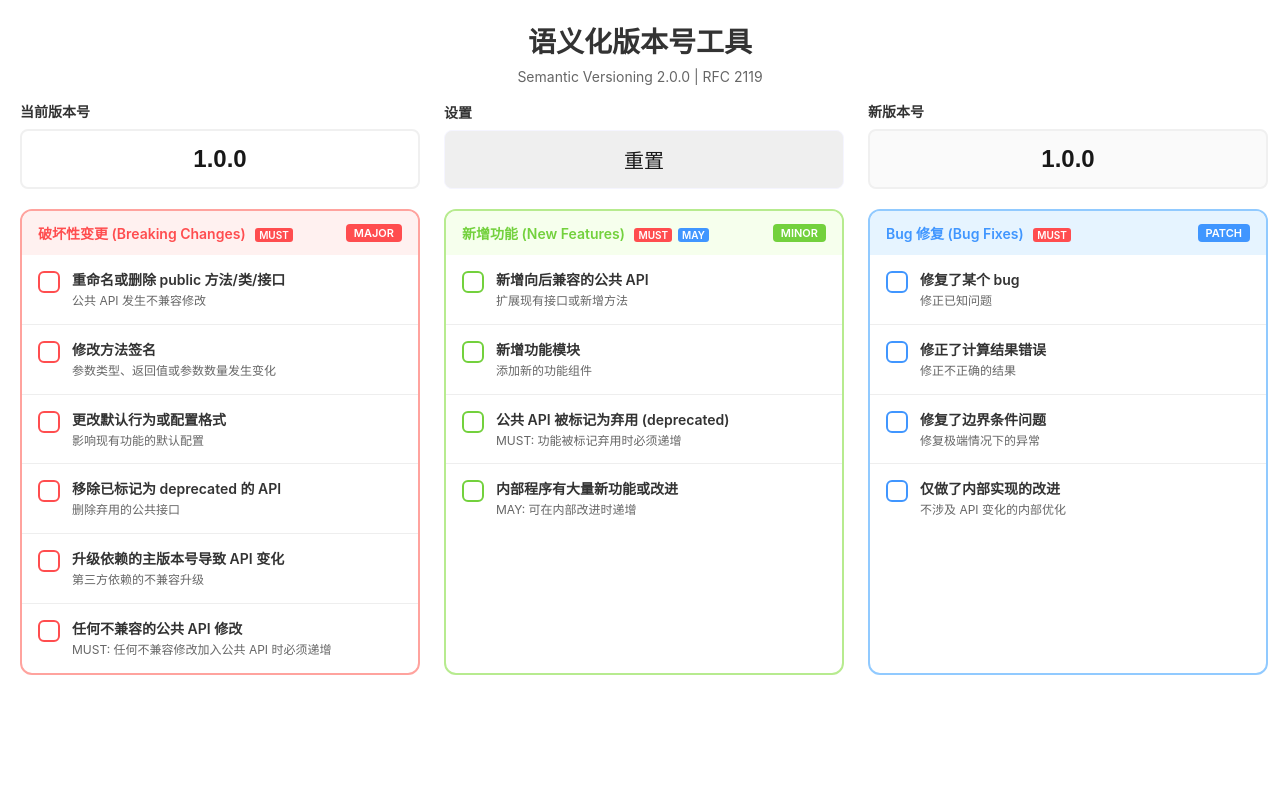
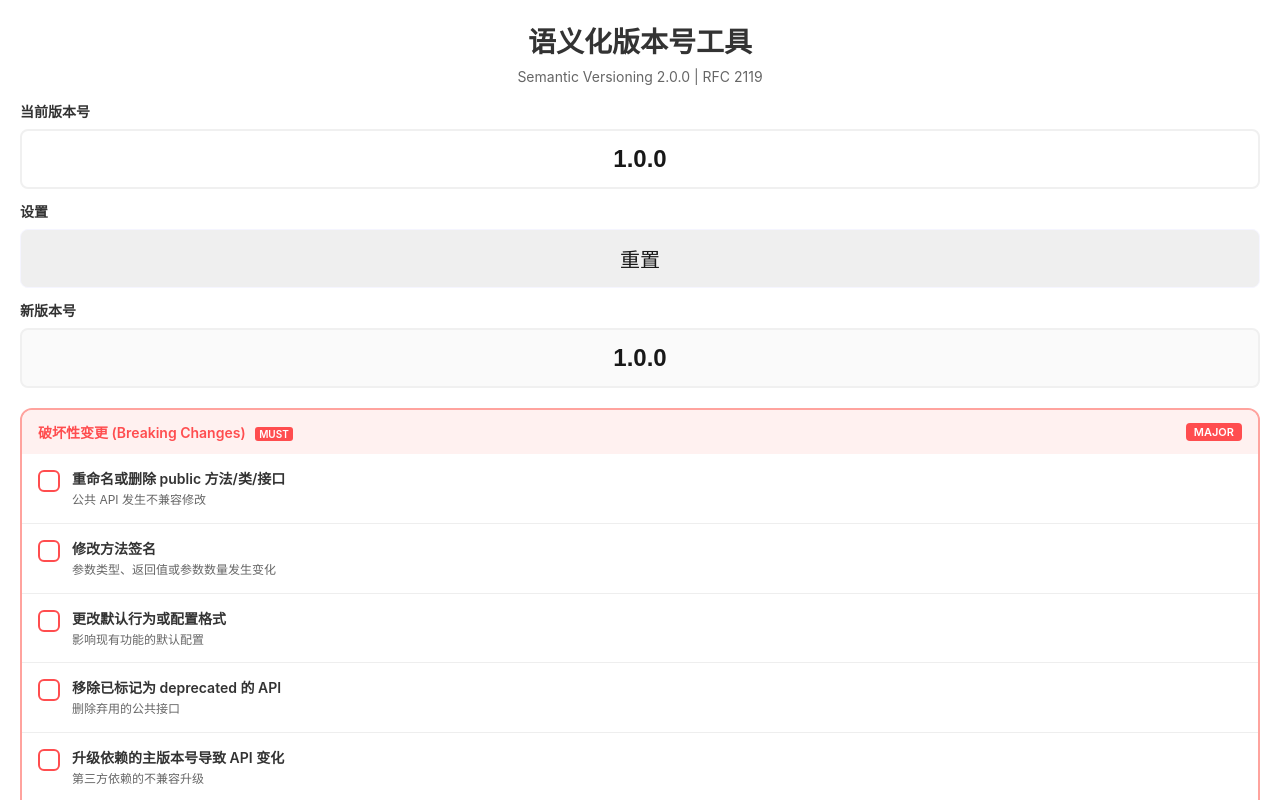
Before and after one commit to gausstool/semver-tools, a Vue app: page / in a window 1280 px wide. Shown: the top 800 px of the page. Built offline with nearby package versions, Linux system fonts and the light colour scheme.

Commit message:
refactor(App.vue): 重构样式类名并添加响应式布局
将 header 和 checklist-wrapper 重命名为更具语义化的 container-header 和 container-body
统一 header 内部区块的样式类名为 header-section
添加媒体查询实现移动端响应式布局

```diff
--- a/src/App.vue
+++ b/src/App.vue
@@ -63,8 +63,8 @@ function resetAll() {
     <h1>语义化版本号工具</h1>
     <p class="subtitle">Semantic Versioning 2.0.0 | RFC 2119</p>
 
-    <div class="header">
-      <div class="input-section">
+    <div class="container-header">
+      <div class="header-section input-section">
         <label class="input-label">当前版本号</label>
         <div>
           <input type="text" class="version-input" :class="{ error: inputError }" v-model="currentVersion"
@@ -72,17 +72,17 @@ function resetAll() {
           <p v-if="inputError" class="error-hint">{{ inputError }}</p>
         </div>
       </div>
-      <div class="setting-section">
+      <div class="header-section setting-section">
         <label class="input-label">设置</label>
         <button class="reset-btn" @click="resetAll">重置</button>
       </div>
-      <div class="result-section">
+      <div class="header-section result-section">
         <div class="result-label">新版本号</div>
         <input class="version-input result" v-model="newVersion" disabled></input>
       </div>
     </div>
 
-    <div class="checklist-wrapper">
+    <div class="container-body">
       <div v-for="group in modelData" :key="group.level" class="checklist-group" :class="group.level">
         <div class="group-header" :class="group.level">
           <span>
@@ -146,10 +146,14 @@ h1 {
   font-size: 14px;
 }
 
-.header {
+.container-header {
   display: flex;
   align-items: center;
   gap: 24px;
+}
+
+.header-section {
+  width: 400px;
 }
 
 .input-label,
@@ -164,7 +168,7 @@ h1 {
 .version-input {
   box-sizing: border-box;
   padding: 14px 0;
-  width: 400px;
+  width: 100%;
   font-size: 24px;
   font-weight: 600;
   text-align: center;
@@ -196,7 +200,7 @@ h1 {
 
 .reset-btn {
   box-sizing: border-box;
-  width: 400px;
+  width: 100%;
   padding: 14px 0;
   border: none;
   border-radius: 8px;
@@ -210,7 +214,7 @@ h1 {
   background-color: #f8f9fa;
 }
 
-.checklist-wrapper {
+.container-body {
   display: flex;
   flex-direction: row;
   padding-top: 20px;
@@ -220,7 +224,6 @@ h1 {
 
 .checklist-group {
   width: 400px;
-  min-width: 400px;
   border-radius: 12px;
   overflow: hidden;
 }
@@ -392,4 +395,16 @@ h1 {
   background: var(--color-blue-4);
   color: white;
 }
+
+@media screen and (max-width: 1280px) {
+  .container-header,
+  .container-body {
+    flex-wrap: wrap;
+    gap: 12px;
+  }
+  .header-section,
+  .checklist-group {
+    width: 100%;
+  }
+}
 </style>
```
